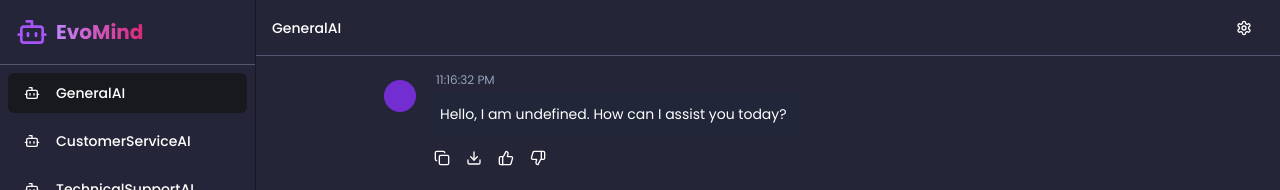
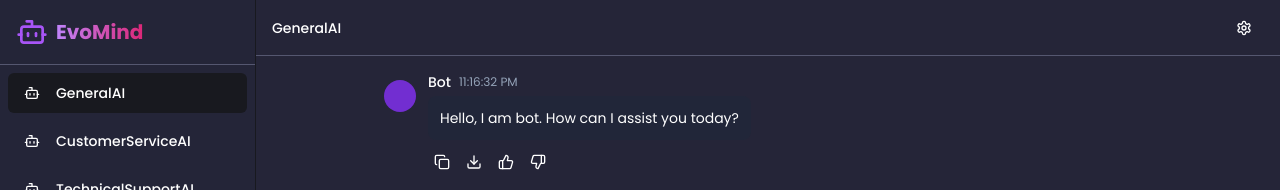
Before and after one commit to EvoMindSpace/EvoMind, a Next.js app in the folder EvoMind-Fe/: page /ai-chat in a window 1280 px wide. Shown: the top 190 px of the page. Built offline with nearby package versions, Linux system fonts and the light colour scheme.

Commit message:
fix: build fe

```diff
--- a/EvoMind-Fe/src/app/ai-chat/page.tsx
+++ b/EvoMind-Fe/src/app/ai-chat/page.tsx
@@ -20,12 +20,13 @@
 	};
 }
 
-export default function AiChat({ selectedChatbot }: ChatbotProps) {
+export default function AiChat() {
 	const [input, setInput] = useState("");
+
 	const [messages, setMessages] = useState<Message[]>([
 		{
 			role: "agent",
-			content: `Hello, I am ${selectedChatbot?.name}. How can I assist you today?`,
+			content: `Hello, I am bot. How can I assist you today?`,
 			timestamp: "11:16:32 PM",
 		},
 	]);
@@ -76,7 +77,7 @@
 										)}
 									>
 										<span className="text-sm font-medium">
-											{message.role === "agent" ? selectedChatbot?.name : "You"}
+											{message.role === "agent" ? "Bot" : "You"}
 										</span>
 										<span className="text-xs text-muted-foreground">
 											{message.timestamp}
```
